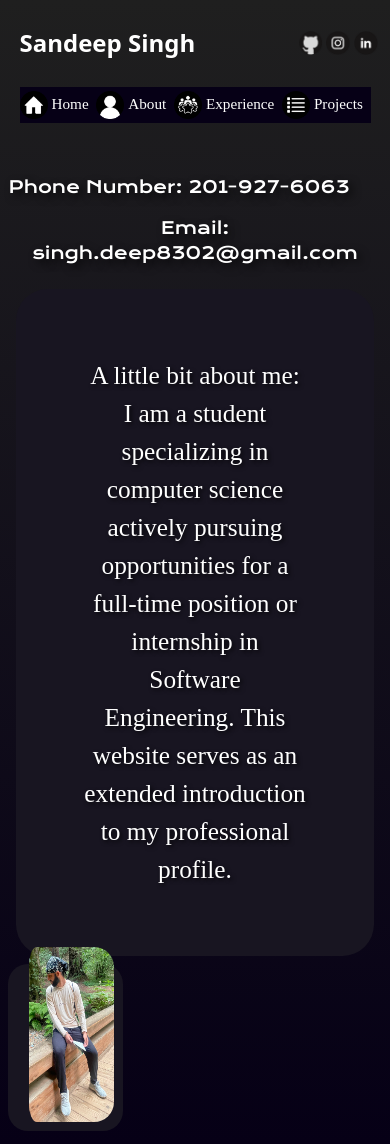
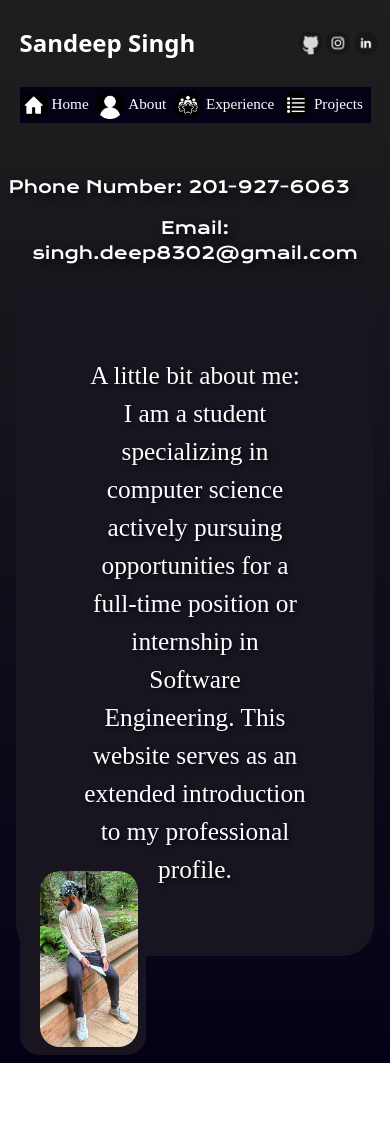
Before and after one commit to SandeepS3/personal-website, a React (Create React App) app: page /about in a window 390 px wide. After the commit the page ends 1063 px from the top, so only its background shows below. Built offline with nearby package versions, Linux system fonts and the light colour scheme; a web font is replaced by a local one.

Commit message:
fix about  mobile

```diff
--- a/src/pages/AboutStyles.js
+++ b/src/pages/AboutStyles.js
@@ -92,14 +92,15 @@ const mediaStyles = {
     width: "25vw",
     height: "45vw",
     borderRadius: "1.25em",
-    marginTop: "-3vh",
-    paddingLeft: "3vw",
+    marginTop: "-6vh",
+    marginLeft: "3vw",
   },
   imageBox: {
     padding: "1vh",
     backgroundColor: "#181521",
     borderRadius: "1.25em",
-    marginBottom: "0.5vh",
+    marginTop: "-6vh",
+    marginLeft: "3vw",
   },
 };
 
```
